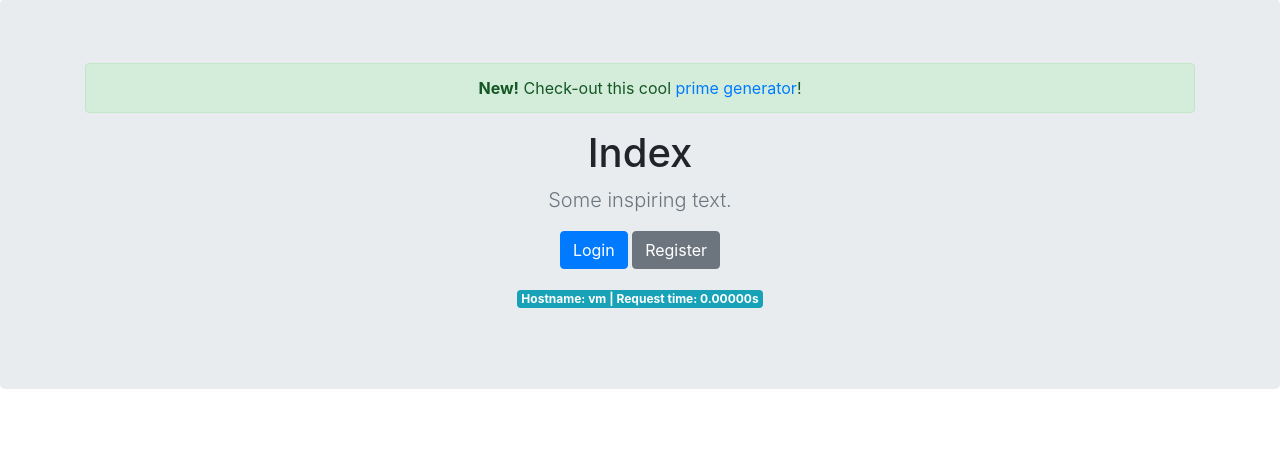
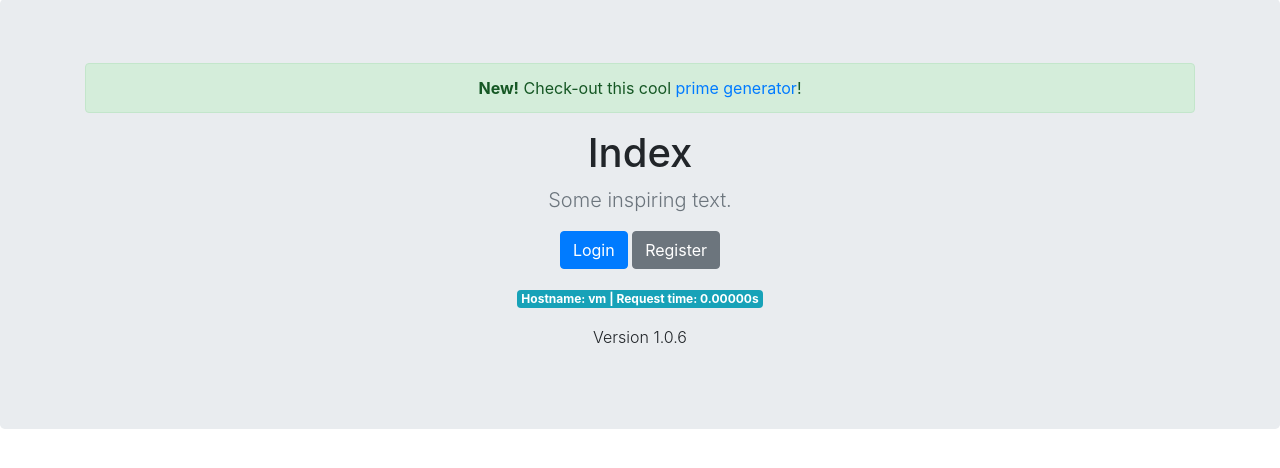
Before and after one commit to Eslih/basic-webapp, a Flask app: page / in a window 1280 px wide. Shown: the part 57-525 px from the top of the page. Run offline with Flask 2, Linux system fonts and the light colour scheme; some libraries are stand-ins or nearby versions.

Commit message:
Added version

```diff
--- a/web/webapp/templates/base.html
+++ b/web/webapp/templates/base.html
@@ -49,6 +49,7 @@
                <a href="/users" class="badge badge-light">Users overview</a>
                {% endif %}
            </p>
+           <p class="font-weight-light">Version 1.0.6</p>
         </div>
     </section>
 </main>
```
